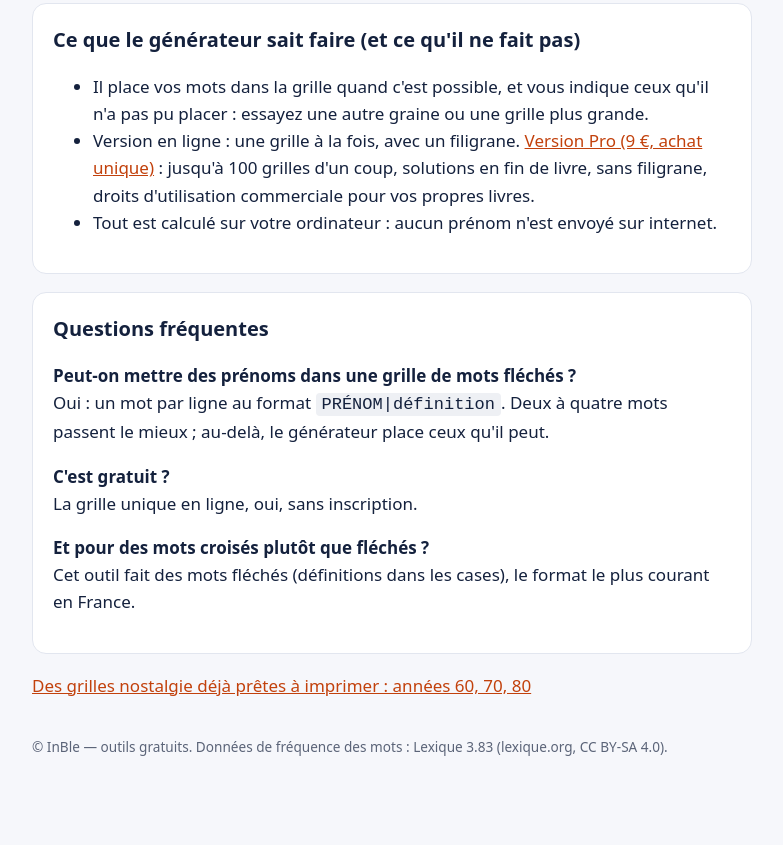
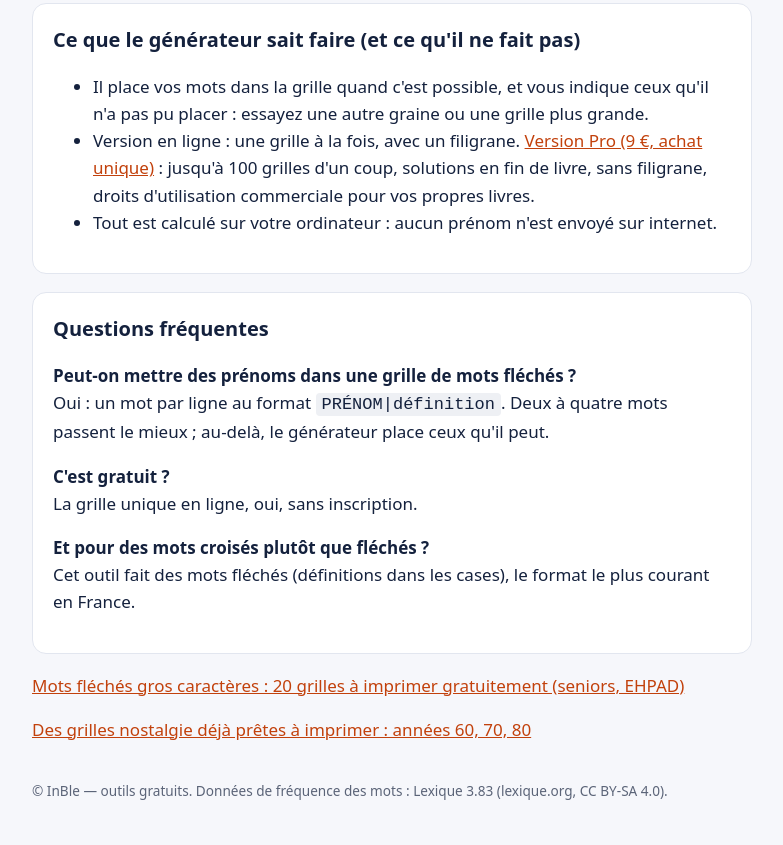
Before and after one commit to rfkbzz/inble-outils, a plain HTML site: page mots-fleches-personnalises.html in a window 1280 px wide. Shown: the part 1317-2162 px from the top of the page, without its empty margins (248-1031 px from the left). Before the commit the page ends 2134 px from the top, so only its background shows below. Drawn offline with Linux system fonts and the light colour scheme.

Commit message:
Page mots fleches gros caracteres + pack 20 grilles (mots-fleches-personnalises.html)

```diff
--- a/mots-fleches-personnalises.html
+++ b/mots-fleches-personnalises.html
@@ -73,6 +73,7 @@ a{color:var(--acc)}footer{padding:20px 0 40px;color:var(--mut);font-size:.85rem}
 <p><strong>Et pour des mots croisés plutôt que fléchés ?</strong><br>Cet outil fait des mots fléchés (définitions dans les cases), le format le plus courant en France.</p>
 </section>
 
+<p><a href="mots-fleches-gros-caracteres.html">Mots fléchés gros caractères : 20 grilles à imprimer gratuitement (seniors, EHPAD)</a></p>
 <p><a href="mots-fleches-annees-80-a-imprimer.html">Des grilles nostalgie déjà prêtes à imprimer : années 60, 70, 80</a></p>
 </main>
 <footer>© InBle — outils gratuits. Données de fréquence des mots : Lexique 3.83 (lexique.org, CC BY-SA 4.0).</footer>
```
